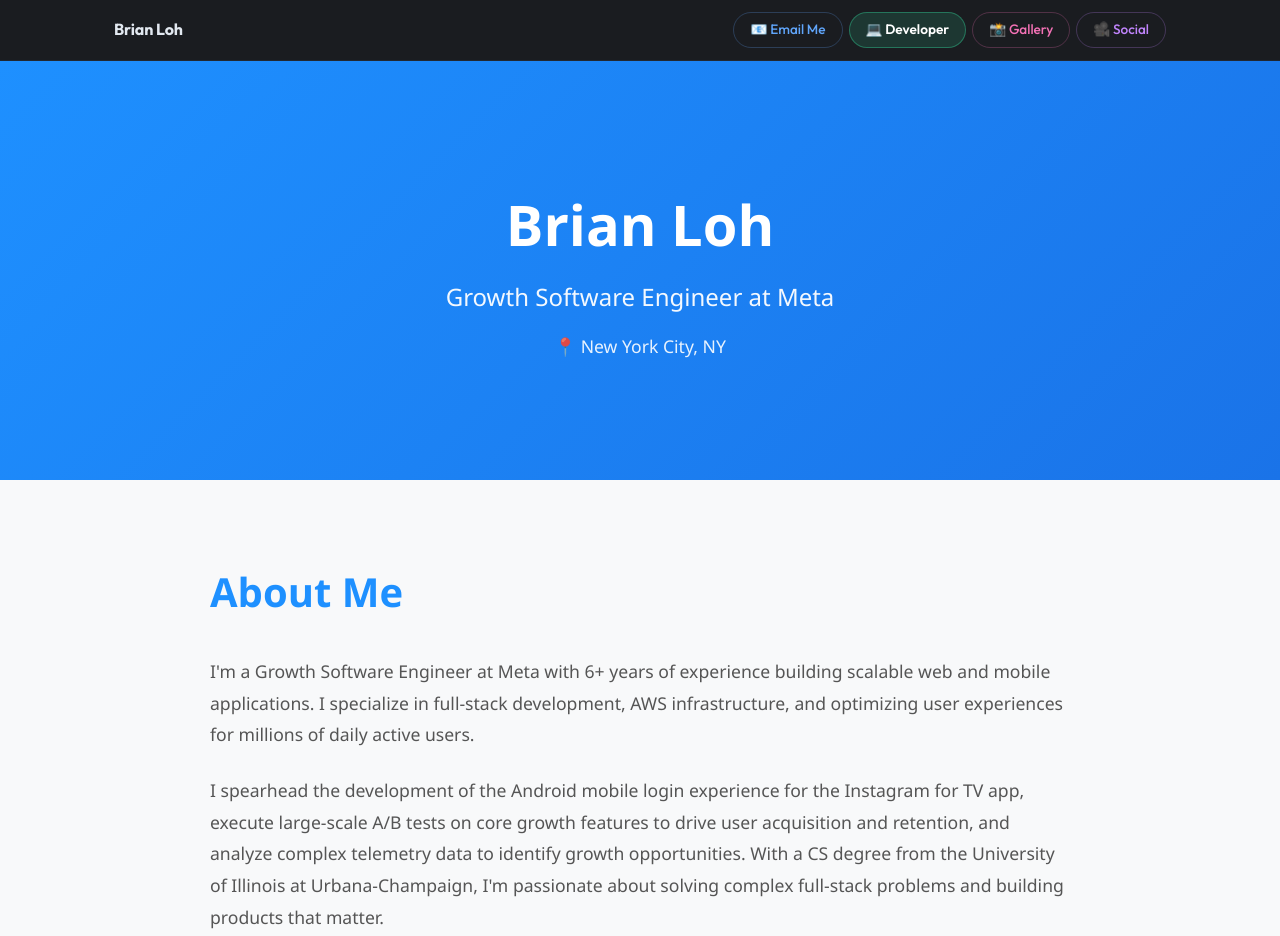
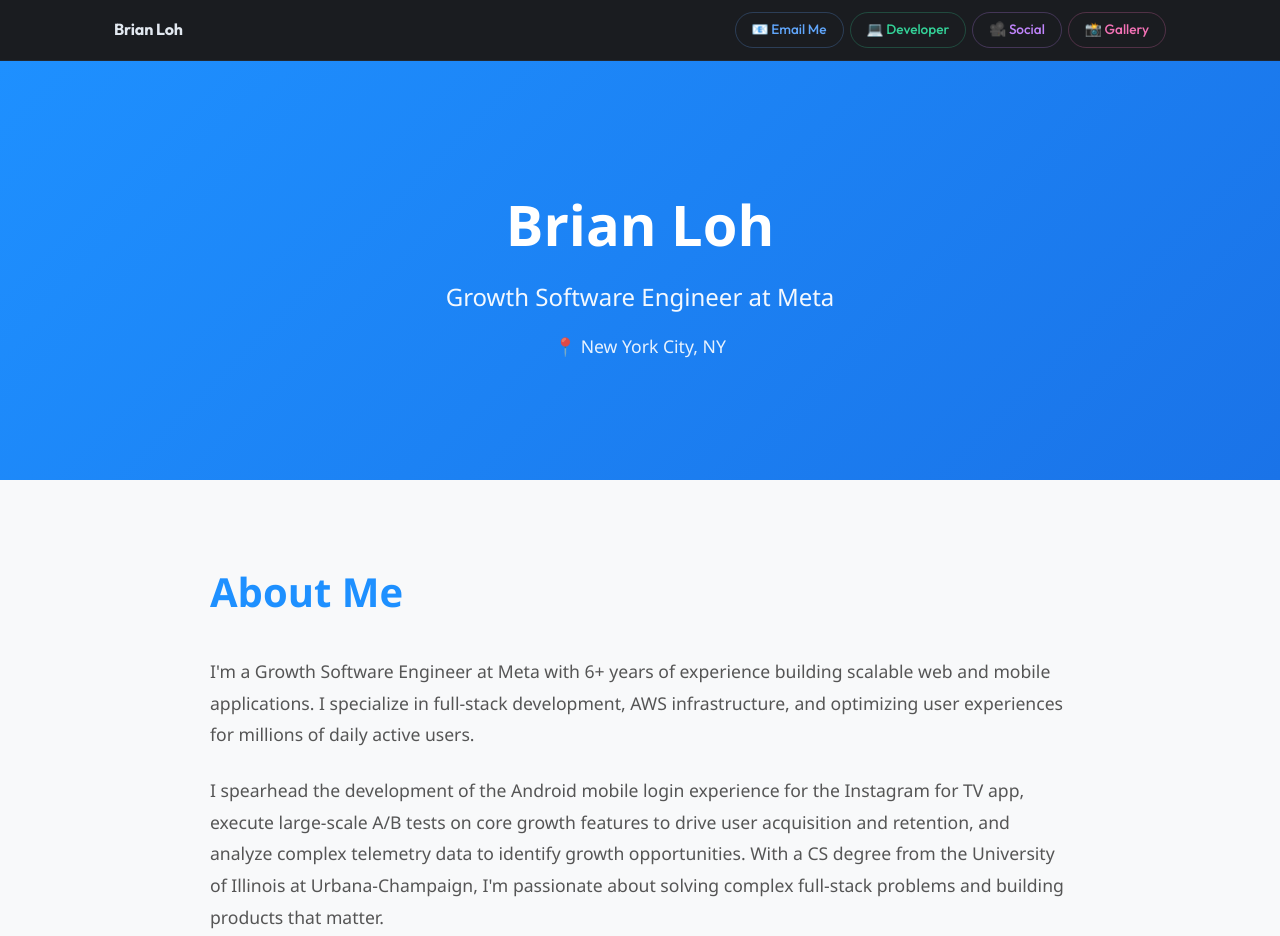
Before and after one commit to bzloh2/bzloh2.github.io, a plain HTML site: page index.html in a window 1280 px wide. Shown: the top 936 px of the page. Drawn offline with Linux system fonts and the light colour scheme.

Commit message:
fix: consistent nav order (Email Me, Developer, Social, Gallery) with no active state on all pages

```diff
--- a/css/nav.css
+++ b/css/nav.css
@@ -132,16 +132,6 @@
     box-shadow: 0 0 16px rgba(192, 132, 252, 0.15);
 }
 
-/* ── Active state (current page) ── */
-.site-nav-link.active {
-    font-weight: 600;
-    color: #fff;
-}
-
-.site-nav-link.nav-email.active   { background: rgba(96, 165, 250, 0.15);  border-color: rgba(96, 165, 250, 0.4); }
-.site-nav-link.nav-dev.active     { background: rgba(52, 211, 153, 0.15);  border-color: rgba(52, 211, 153, 0.4); }
-.site-nav-link.nav-gallery.active { background: rgba(244, 114, 182, 0.15); border-color: rgba(244, 114, 182, 0.4); }
-.site-nav-link.nav-social.active  { background: rgba(192, 132, 252, 0.15); border-color: rgba(192, 132, 252, 0.4); }
 
 /* ── Push page body down by nav height ── */
 body {
--- a/index.html
+++ b/index.html
@@ -13,9 +13,9 @@
             <a href="/" class="site-nav-name">Brian Loh</a>
             <div class="site-nav-links">
                 <a href="mailto:bloh0408@gmail.com" class="site-nav-link nav-email">📧 Email Me</a>
-                <a href="/" class="site-nav-link nav-dev active">💻 Developer</a>
+                <a href="/" class="site-nav-link nav-dev">💻 Developer</a>
+                <a href="/socialmedia/" class="site-nav-link nav-social">🎥 Social</a>
                 <a href="/gallery/" class="site-nav-link nav-gallery">📸 Gallery</a>
-                <a href="/socialmedia/" class="site-nav-link nav-social">🎥 Social</a>
             </div>
         </div>
     </nav>
```
Also changed, not shown: gallery/index.html (+1 -1 lines), socialmedia/index.html (+1 -1 lines).
